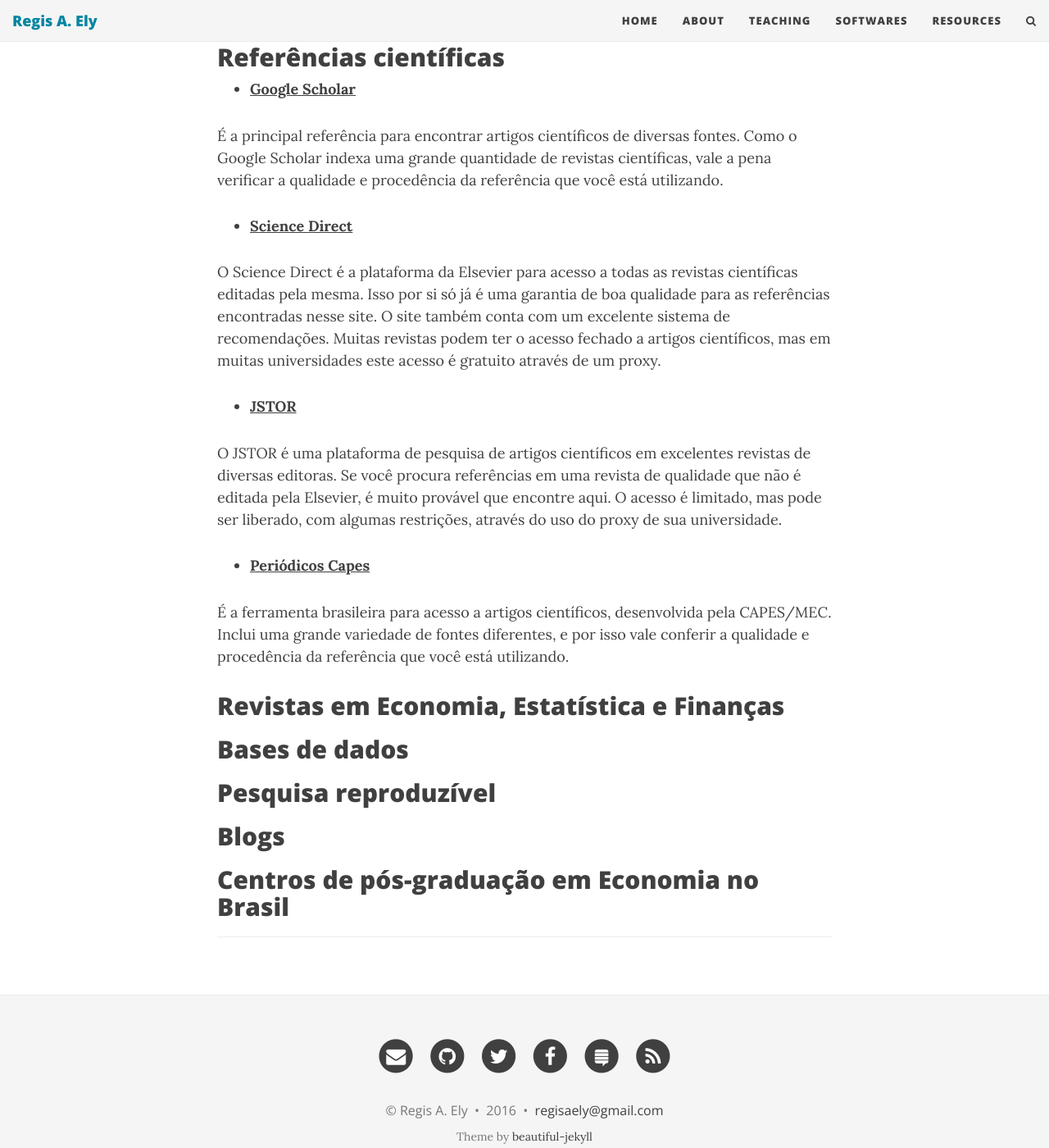
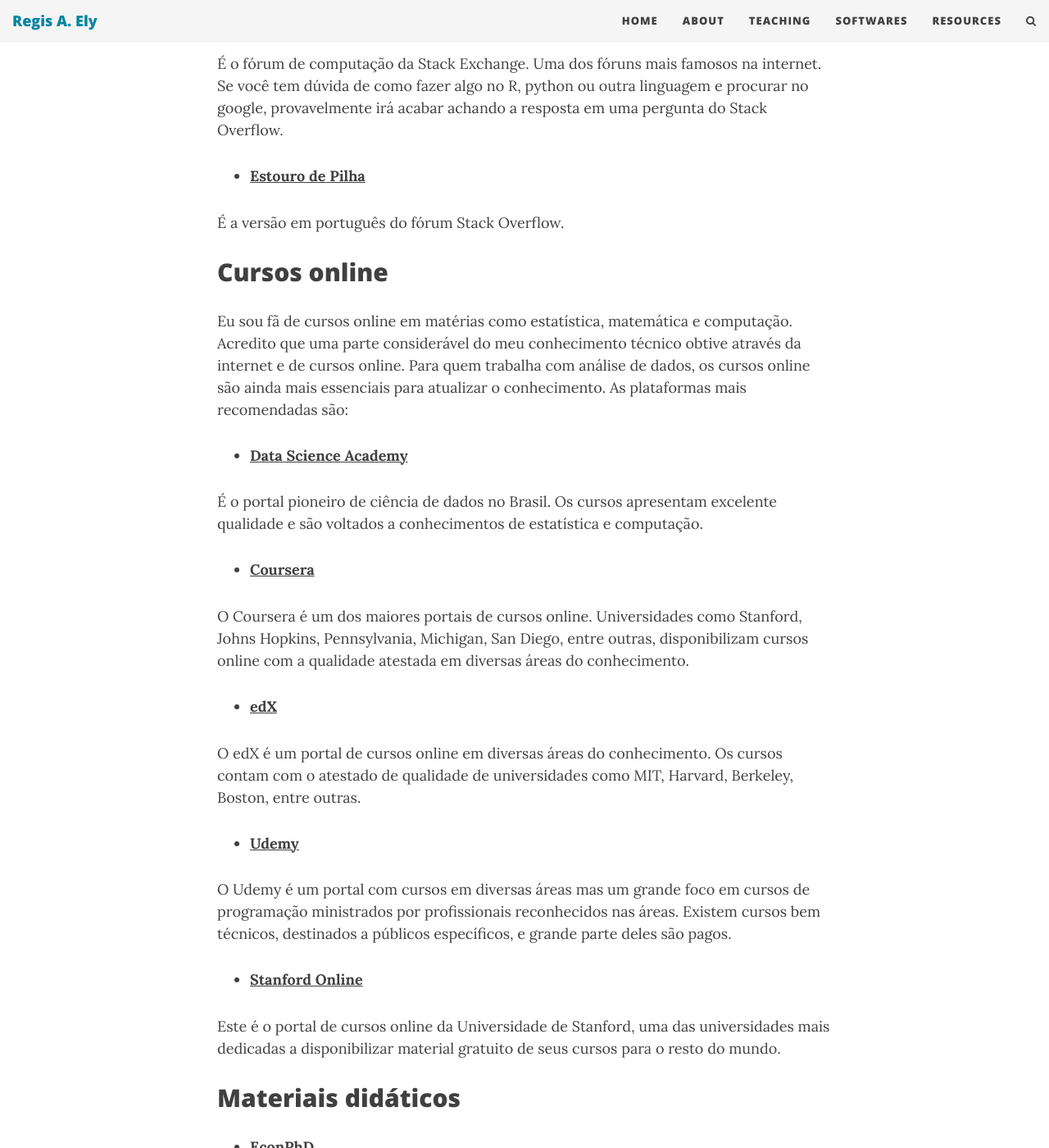
Before and after one commit to regisely/regisely.github.io, a Jekyll site: the page built from pt/resources.md, in a window 1280 px wide and 1400 px high, scrolled down 1643 px. Shown: the whole window at 82% size. Built offline with Jekyll 4.4.1, drawn with Linux system fonts in a browser that asks for light colours; nearby versions of some CDN libraries; some of the changed text lies outside the part shown.

```diff
--- a/pt/resources.md
+++ b/pt/resources.md
@@ -29,15 +29,47 @@ Ao realizar qualquer tipo de trabalho em economia e estatística, seja teórico
 
 - **[Prorum](http://prorum.com/)**
 
+Fórum brasileiro de perguntas e respostas com foco acadêmico. Um dos fundadores é o [Prof. Daniel Cajueiro](http://www.danielcajueiro.unb.br/), do Departamento de Economia da Universidade de Brasília (UnB). As respostas são de excelente qualidade e há muitas perguntas sobre economia, estatística, matemática, computação e ciência de dados.
+
 - **[Stack Exchange](http://stackexchange.com/)**
+
+A melhor rede internacional de fóruns da internet. Lá você irá encontrar fóruns sobre os mais variados tópicos, sendo que profissionais extremamente capacitados participam destes fóruns e respondem perguntas.
 
 - **[Cross Validated](http://stats.stackexchange.com/)**
 
+É o fórum de estatística da Stack Exchange. Um dos fundadores é o [Prof. Rob Hyndman](http://robjhyndman.com/) da Monash University na Austrália. É um fórum de excelente qualidade para tirar dúvidas específicas sobre problemas de estatística.
+
 - **[Stack Overflow](http://stackoverflow.com/)**
+
+É o fórum de computação da Stack Exchange. Uma dos fóruns mais famosos na internet. Se você tem dúvida de como fazer algo no R, python ou outra linguagem e procurar no google, provavelmente irá acabar achando a resposta em uma pergunta do Stack Overflow.
 
 - **[Estouro de Pilha](http://pt.stackoverflow.com/)**
 
+É a versão em português do fórum Stack Overflow.
+
 ## Cursos online {#MOOCs}
+
+Eu sou fã de cursos online em matérias como estatística, matemática e computação. Acredito que uma parte considerável do meu conhecimento técnico obtive através da internet e de cursos online. Para quem trabalha com análise de dados, os cursos online são ainda mais essenciais para atualizar o conhecimento. As plataformas mais recomendadas são:
+
+- **[Data Science Academy](http://www.datascienceacademy.com.br/)**
+
+É o portal pioneiro de ciência de dados no Brasil. Os cursos apresentam excelente qualidade e são voltados a conhecimentos de estatística e computação.
+
+- **[Coursera](https://pt.coursera.org/)**
+
+O Coursera é um dos maiores portais de cursos online. Universidades como Stanford, Johns Hopkins, Pennsylvania, Michigan, San Diego, entre outras, disponibilizam cursos online com a qualidade atestada em diversas áreas do conhecimento.
+
+- **[edX](https://www.edx.org/)**
+
+O edX é um portal de cursos online em diversas áreas do conhecimento. Os cursos contam com o atestado de qualidade de universidades como MIT, Harvard, Berkeley, Boston, entre outras.
+
+- **[Udemy](https://www.udemy.com/)**
+
+O Udemy é um portal com cursos em diversas áreas mas um grande foco em cursos de programação ministrados por profissionais reconhecidos nas áreas. Existem cursos bem técnicos, destinados a públicos específicos, e grande parte deles são pagos.
+
+- **[Stanford Online](http://online.stanford.edu/)**
+
+Este é o portal de cursos online da Universidade de Stanford, uma das universidades mais dedicadas a disponibilizar material gratuito de seus cursos para o resto do mundo.
 
 ## Materiais didáticos {#teaching}
 
```
Also changed, not shown: basicstat.md (+7 -5 lines), 2 other files.
